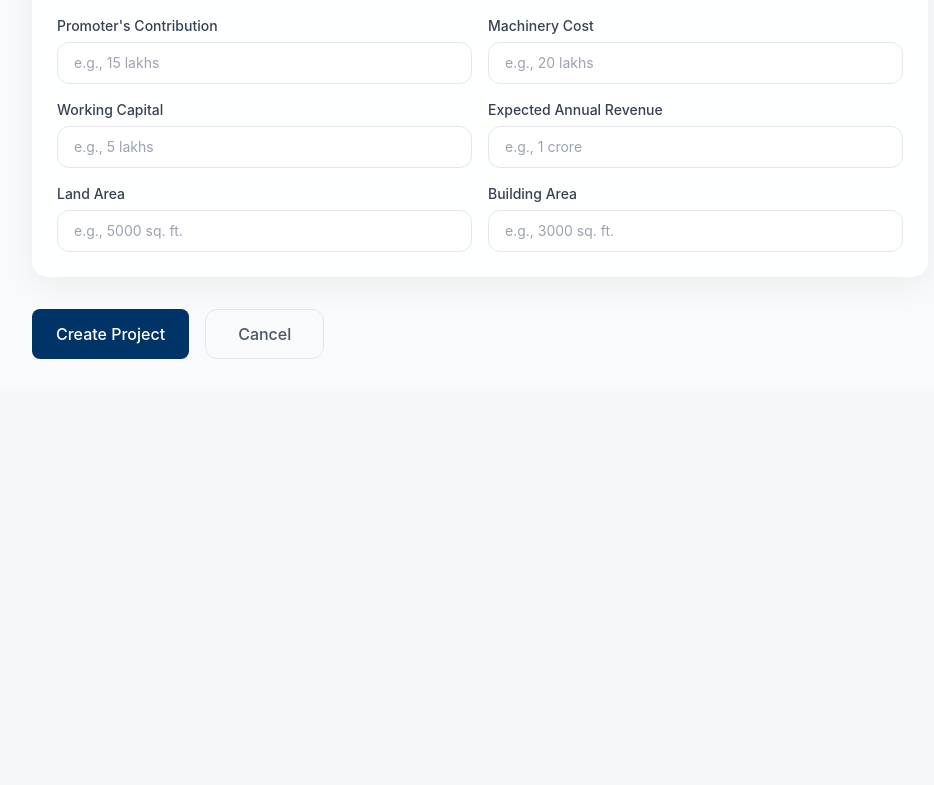
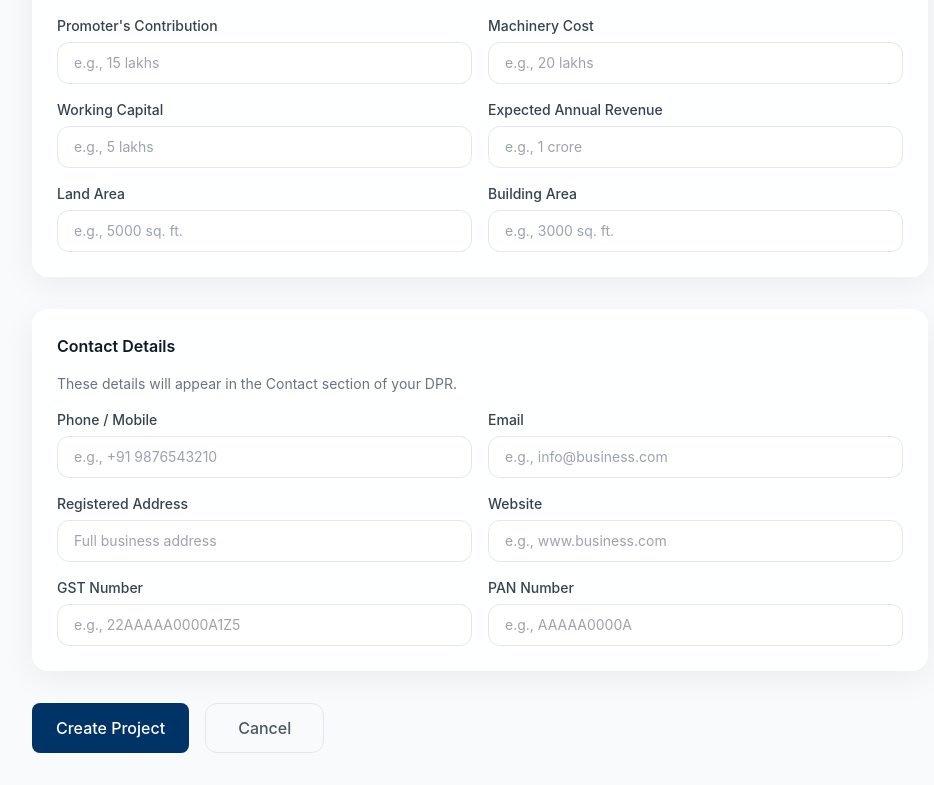
Before and after one commit to adarshsrivastava17/DPR-Copilot-Frontend-, a Next.js app: page /dashboard/projects/new in a window 1280 px wide. Shown: the part 1425-2210 px from the top of the page, without its empty margins (256-1190 px from the left). Before the commit the page ends 1816 px from the top, so only its background shows below. Built offline with nearby package versions, Linux system fonts and the light colour scheme; sample sign-in values are in the browser's storage.

Commit message:
Add contact details fields to project creation form

```diff
--- a/src/app/dashboard/projects/new/page.tsx
+++ b/src/app/dashboard/projects/new/page.tsx
@@ -42,6 +42,12 @@ export default function NewProjectPage() {
       capacity: "",
       machinery_cost: "",
       working_capital: "",
+      contact_phone: "",
+      contact_email: "",
+      contact_address: "",
+      contact_website: "",
+      contact_gst: "",
+      contact_pan: "",
     },
   });
 
@@ -185,7 +191,19 @@ export default function NewProjectPage() {
           </div>
         </div>
 
-        {/* ─── Submit ─────────────────────────────────── */}
+        {/* ─── Contact Details ─────────────────────────── */}
+        <div className="glass-card rounded-2xl p-6">
+          <h2 className="font-semibold text-gray-900 mb-4">Contact Details</h2>
+          <p className="text-sm text-gray-500 mb-4">These details will appear in the Contact section of your DPR.</p>
+          <div className="grid md:grid-cols-2 gap-4">
+            {inputField("Phone / Mobile", "contact_phone", "e.g., +91 9876543210")}
+            {inputField("Email", "contact_email", "e.g., info@business.com")}
+            {inputField("Registered Address", "contact_address", "Full business address")}
+            {inputField("Website", "contact_website", "e.g., www.business.com")}
+            {inputField("GST Number", "contact_gst", "e.g., 22AAAAA0000A1Z5")}
+            {inputField("PAN Number", "contact_pan", "e.g., AAAAA0000A")}
+          </div>
+        </div>
         <div className="flex gap-4">
           <button
             type="submit"
```
